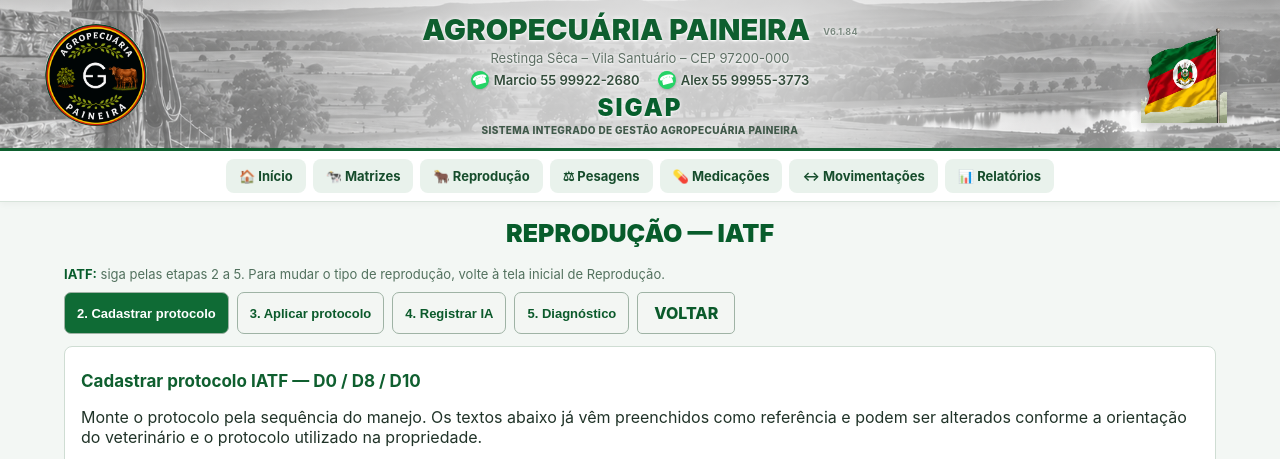
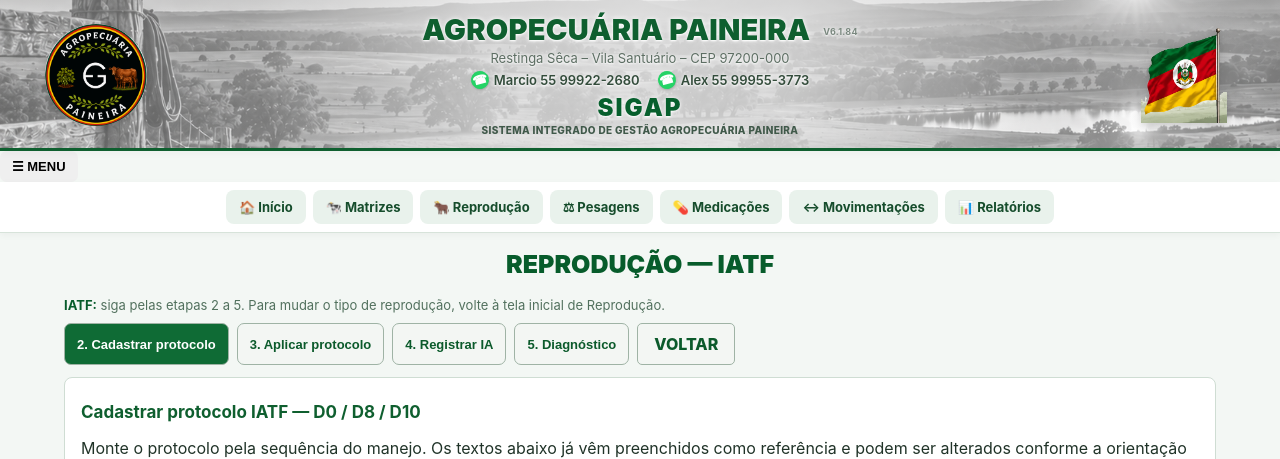
Before and after one commit to marcioespindolamge-star/sigap-agropecuaria-paineira, a Python web app: template templates/iatf.html in a window 1280 px wide. Shown: the top 459 px of the page. Run offline with Jinja, Linux system fonts and the light colour scheme; the template is opened without the code that fills it, so the values that code supplies are empty.

Commit message:
Substituir menu superior por botão no celular

```diff
--- a/templates/base.html
+++ b/templates/base.html
@@ -69,7 +69,8 @@
     </div>
   </div>
 </header>
-<nav class="main-nav">
+<button class="mobile-menu-toggle" type="button" aria-expanded="false" aria-controls="main-nav" onclick="toggleSigapMenu(this)">☰ MENU</button>
+<nav class="main-nav" id="main-nav">
 <a href="{{url_for('dashboard')}}">🏠 Início</a>
 <a href="{{url_for('animal_novo', cadastro_vaca_url=True)}}">🐄 Matrizes</a>
 <a href="{{url_for('iatf')}}">🐂 Reprodução</a>
@@ -84,6 +85,13 @@
 </main>
 <footer><a href="{{url_for('backup')}}">Baixar backup</a> · <a href="{{url_for('importar_banco')}}">Importar banco antigo</a> · <a href="{{url_for('reset_banco')}}" style="color:#a51d1d;font-weight:700">Zerar banco</a></footer>
 <script>
+function toggleSigapMenu(botao){
+  const menu=document.getElementById('main-nav');
+  if(!menu) return;
+  const aberto=menu.classList.toggle('mobile-open');
+  botao.setAttribute('aria-expanded', aberto ? 'true' : 'false');
+  botao.textContent=aberto ? '✕ FECHAR' : '☰ MENU';
+}
 if ('serviceWorker' in navigator) {
   window.addEventListener('load', () => navigator.serviceWorker.register('/static/sw.js'));
 }
```
